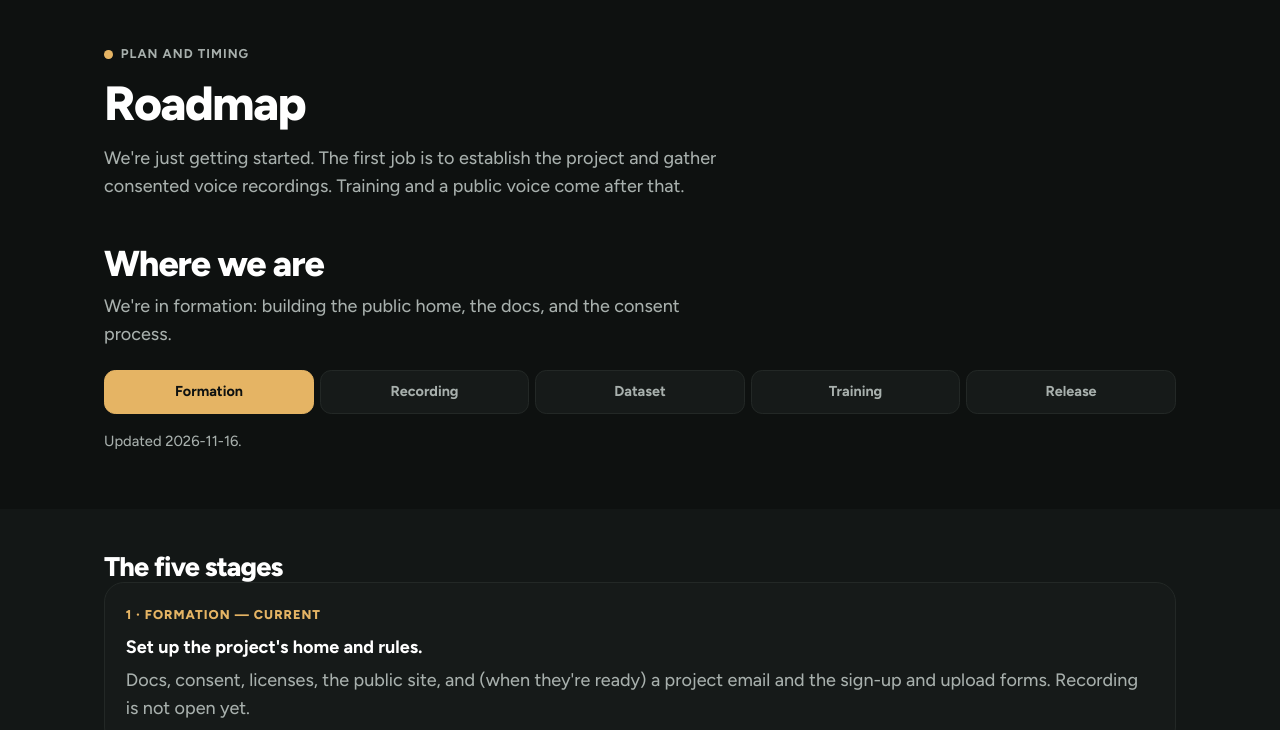
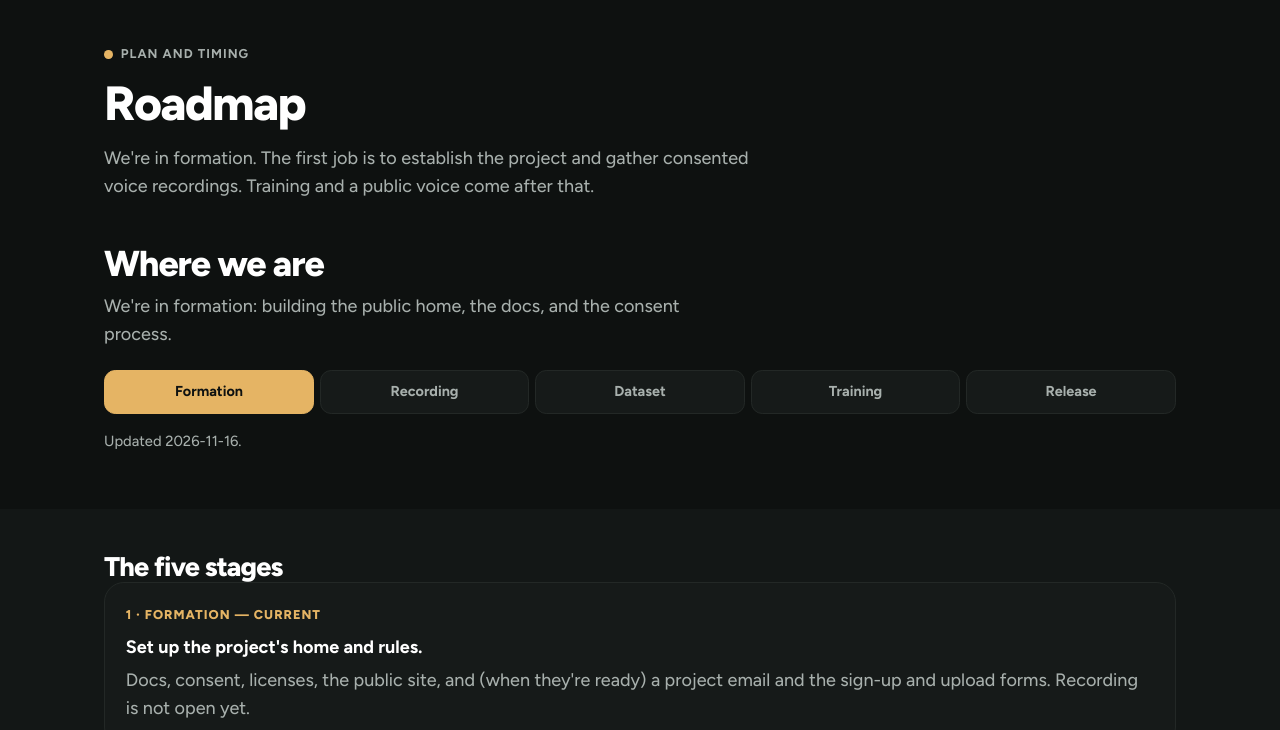
Before and after one commit to opensantaproject/opensanta, a plain HTML site: page roadmap.html in a window 1280 px wide. Shown: the part 74-804 px from the top of the page. Drawn offline with Linux system fonts and the light colour scheme.

Commit message:
FAQ and roadmap: status wording

```diff
--- a/roadmap.html
+++ b/roadmap.html
@@ -46,7 +46,7 @@
     <div class="wrap page-intro">
       <p class="kicker">Plan and timing</p>
       <h1>Roadmap</h1>
-      <p class="lede">We're just getting started. The first job is to establish the project and gather consented voice recordings. Training and a public voice come after that.</p>
+      <p class="lede">We're in formation. The first job is to establish the project and gather consented voice recordings. Training and a public voice come after that.</p>
     </div>
 
     <section class="wrap" id="status">
```
Also changed, not shown: faq.html (+1 -1 lines).
